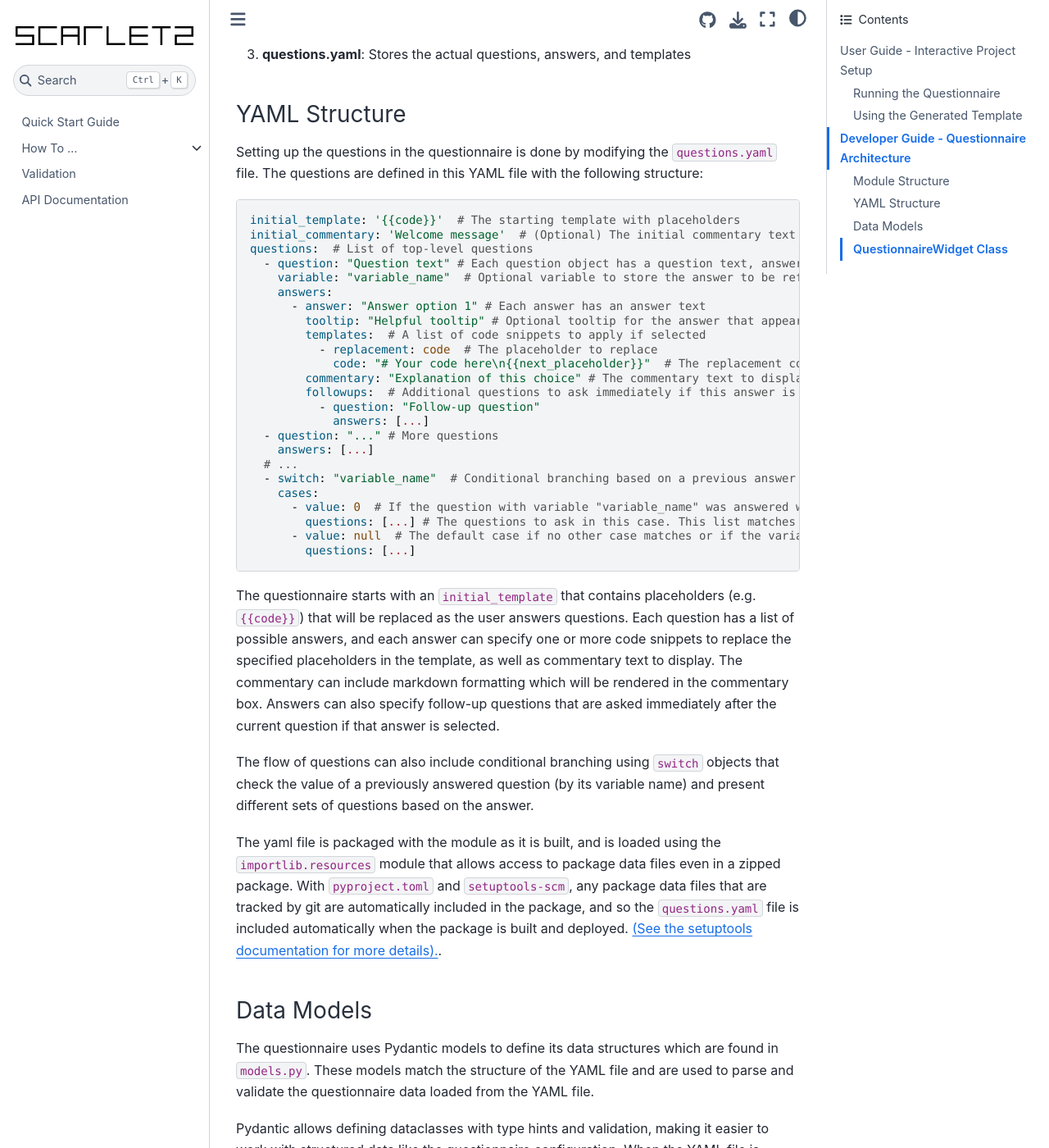
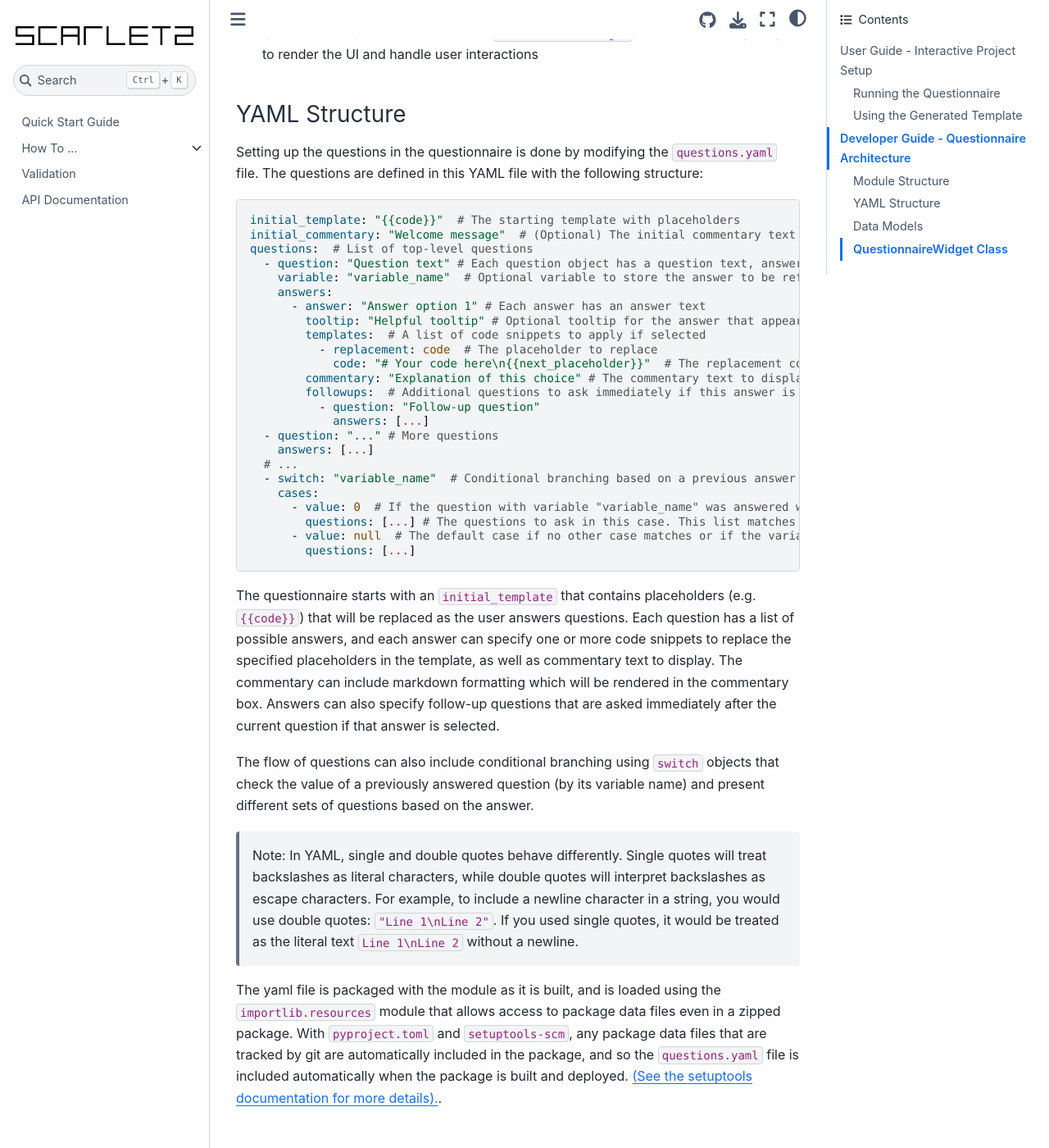
Before and after one commit to pmelchior/scarlet2, a Sphinx documentation site: the page built from docs/3-questionnaire.md, in a window 1280 px wide and 1400 px high, scrolled down 1811 px. Shown: the whole window at 82% size. Built offline with Sphinx 7.4.7 and the Sphinx Book theme 1.1.4, drawn with Linux system fonts in a browser that asks for light colours; some of the changed text lies outside the part shown.

Commit message:
add questionnaire documentation

````diff
--- a/docs/3-questionnaire.md
+++ b/docs/3-questionnaire.md
@@ -43,9 +43,9 @@ The questionnaire module is designed to be extensible and maintainable. This sec
 
 The questionnaire module consists of several key components:
 
-1. **models.py**: Defines the data structures used by the questionnaire that map to the YAML file
-2. **questionnaire.py**: Contains the main `QuestionnaireWidget` class that uses ipywidgets to render the UI and handle user interactions
-3. **questions.yaml**: Stores the actual questions, answers, and templates
+1. **questions.yaml**: Stores the actual questions, answers, and templates
+2. **models.py**: Defines the data structures used by the questionnaire that map to the YAML file
+3. **questionnaire.py**: Contains the main `QuestionnaireWidget` class that uses ipywidgets to render the UI and handle user interactions
 
 ### YAML Structure
 
@@ -53,8 +53,8 @@ Setting up the questions in the questionnaire is done by modifying the `question
 The questions are defined in this YAML file with the following structure:
 
 ```yaml
-initial_template: '{{code}}'  # The starting template with placeholders
-initial_commentary: 'Welcome message'  # (Optional) The initial commentary text before any questions are answered
+initial_template: "{{code}}"  # The starting template with placeholders
+initial_commentary: "Welcome message"  # (Optional) The initial commentary text before any questions are answered
 questions:  # List of top-level questions
   - question: "Question text" # Each question object has a question text, answers, and optionally a variable
     variable: "variable_name"  # Optional variable to store the answer to be referenced later
@@ -87,6 +87,11 @@ Answers can also specify follow-up questions that are asked immediately after th
 
 The flow of questions can also include conditional branching using `switch` objects that check the value of a
 previously answered question (by its variable name) and present different sets of questions based on the answer.
+
+> Note: In YAML, single and double quotes behave differently. Single quotes will treat backslashes as literal
+> characters, while double quotes will interpret backslashes as escape characters. For example, to include a
+> newline character in a string, you would use double quotes: `"Line 1\nLine 2"`. If you used single quotes,
+> it would be treated as the literal text `Line 1\nLine 2` without a newline.
 
 The yaml file is packaged with the module as it is built, and is loaded using the `importlib.resources` module
 that allows access to package data files even in a zipped package. With `pyproject.toml` and `setuptools-scm`,
````
